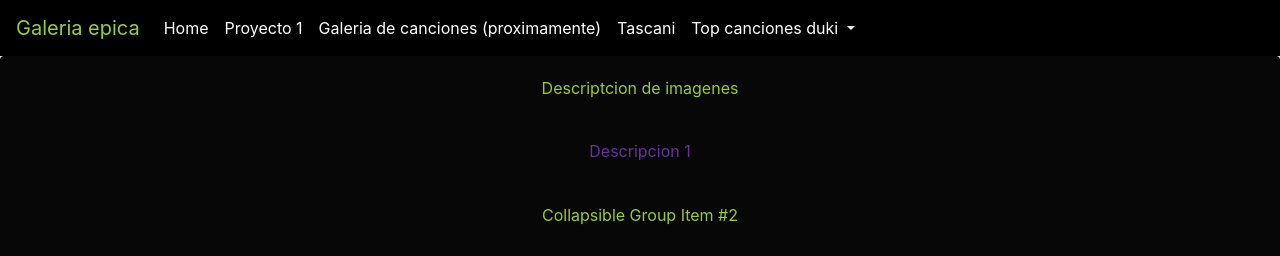
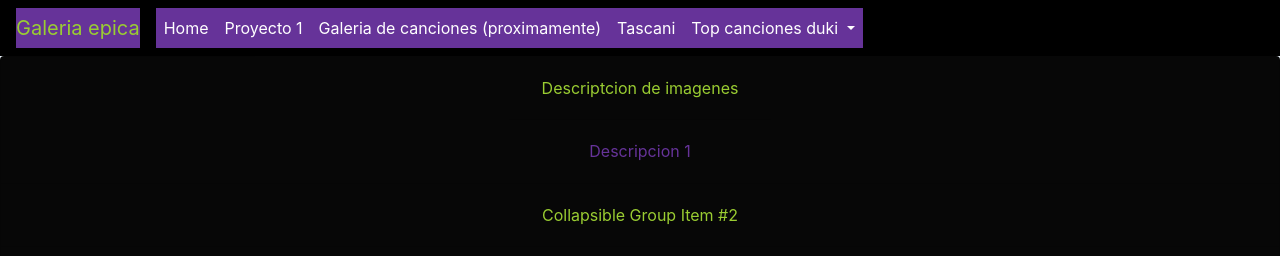
Before and after one commit to NicoDemaria/MyFirstPage, a plain HTML site: page index.html in a window 1280 px wide. Shown: the top 256 px of the page. Drawn offline with nearby package versions, Linux system fonts and the light colour scheme.

Commit message:
color del nav

```diff
--- a/coloresbt.css
+++ b/coloresbt.css
@@ -35,7 +35,7 @@ body {
 a {
     color: #007bff;
     text-decoration: none;
-    background-color:black ;
+    background-color: rebeccapurple ;
 }
 .navbar-light .navbar-brand {
     color: YELLOWGREEN;
```
